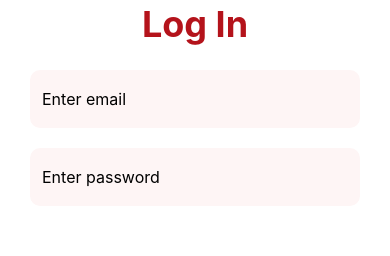
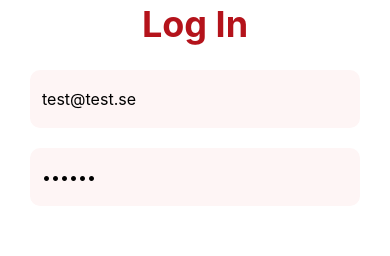
Before and after one commit to Slaggeby/beb, a React Native app: screen /Login in a window 390 px wide. Shown: the part 316-572 px from the top of the page. Built offline with nearby package versions, Linux system fonts and the light colour scheme.

Commit message:
autologin again

```diff
--- a/screens/Login.js
+++ b/screens/Login.js
@@ -9,11 +9,11 @@ export default function Login({ navigation }) {
 
 
   //this is the real login fields, the other ones are just for ease
-   const [email, setEmail] = useState("");
-   const [password, setPassword] = useState("");
+  //  const [email, setEmail] = useState("");
+  //  const [password, setPassword] = useState("");
 
-  // const email="test@test.se"
-  // const password="123456"
+  const email="test@test.se"
+  const password="123456"
 
 
   const onHandleLogin = async() => {
```
